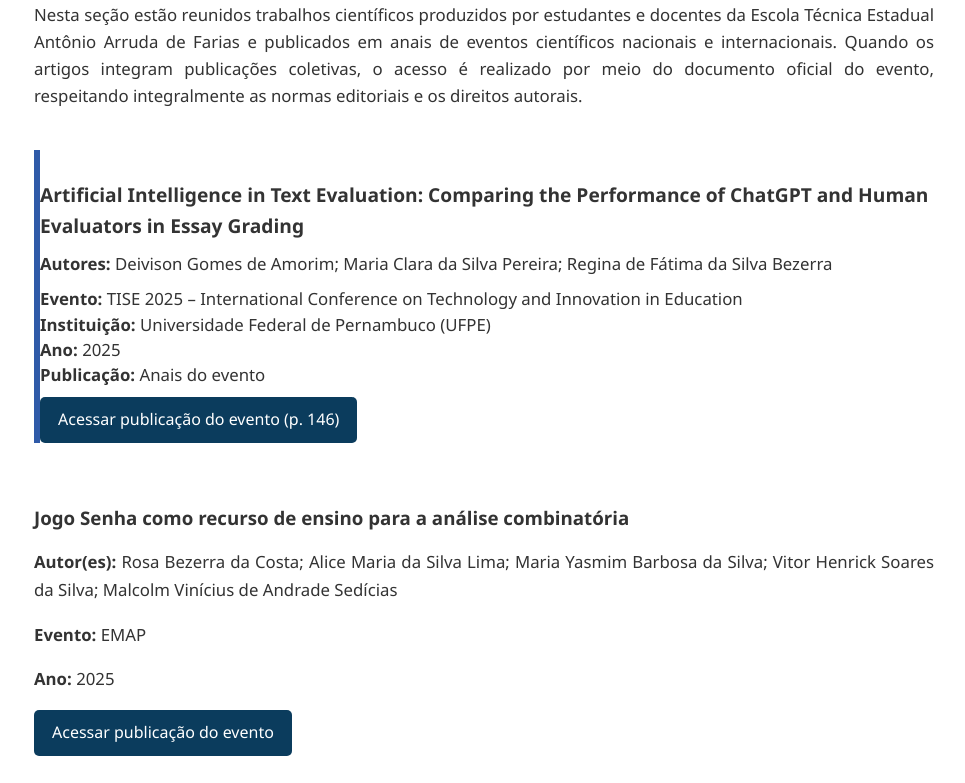
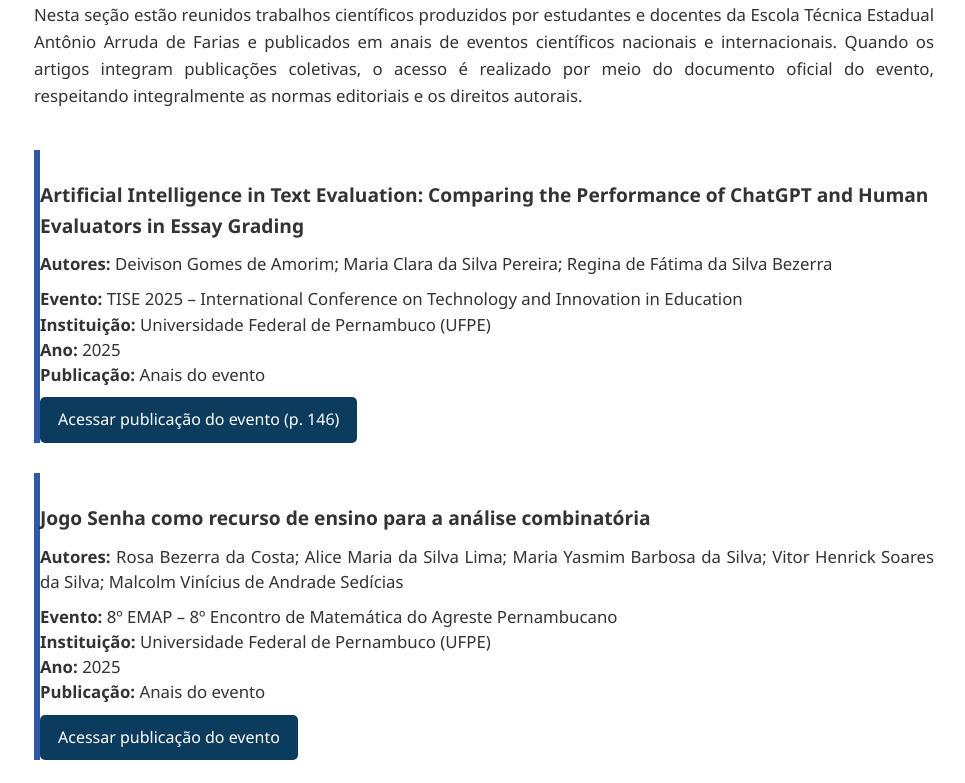
Before and after one commit to reptec-design/Reposit-rio-Eletr-nico-de-Pesquisas-Cient-ficas-da-Escola-T-cnica, a plain HTML site: page eventos.html in a window 1280 px wide. Shown: the part 124-907 px from the top of the page, without its empty margins (156-1121 px from the left). Drawn offline with Linux system fonts and the light colour scheme.

Commit message:
Add files via upload

```diff
--- a/eventos.html
+++ b/eventos.html
@@ -52,21 +52,30 @@
         </a>
       </div>
 
-<div class="artigo-card">
-  <h3>Jogo Senha como recurso de ensino para a análise combinatória</h3>
+<div class="artigo-card evento-card">
+        <h3>
+          Jogo Senha como recurso de ensino para a análise combinatória
+        </h3>
 
-  <p><strong>Autor(es):</strong> Rosa Bezerra da Costa; Alice Maria da Silva Lima; Maria Yasmim Barbosa da Silva; Vitor Henrick Soares da Silva; Malcolm Vinícius de Andrade Sedícias</p>
+        <p>
+          <strong>Autores:</strong>
+          Rosa Bezerra da Costa; Alice Maria da Silva Lima; Maria Yasmim Barbosa da Silva; Vitor Henrick Soares da Silva; Malcolm Vinícius de Andrade Sedícias
+        </p>
 
-  <p><strong>Evento:</strong> EMAP</p>
+        <p>
+          <strong>Evento:</strong> 8º EMAP – 8º Encontro de Matemática do Agreste Pernambucano<br>
+          <strong>Instituição:</strong> Universidade Federal de Pernambuco (UFPE)<br>
+          <strong>Ano:</strong> 2025<br>
+          <strong>Publicação:</strong> Anais do evento
+        </p>
 
-  <p><strong>Ano:</strong> 2025</p>
-
-  <a href="https://www.even3.com.br/anais/anais-emap/1243880-jogo-senha-como-recurso-de-ensino-para-a-analise-combinatoria/"
-     class="botao"
-     target="_blank">
-     Acessar publicação do evento
-  </a>
-</div>
+        <a
+          href="https://www.even3.com.br/anais/anais-emap/1243880-jogo-senha-como-recurso-de-ensino-para-a-analise-combinatoria/"
+          class="botao"
+        >
+          Acessar publicação do evento
+        </a>
+      </div>
 
     </div>
 
```
